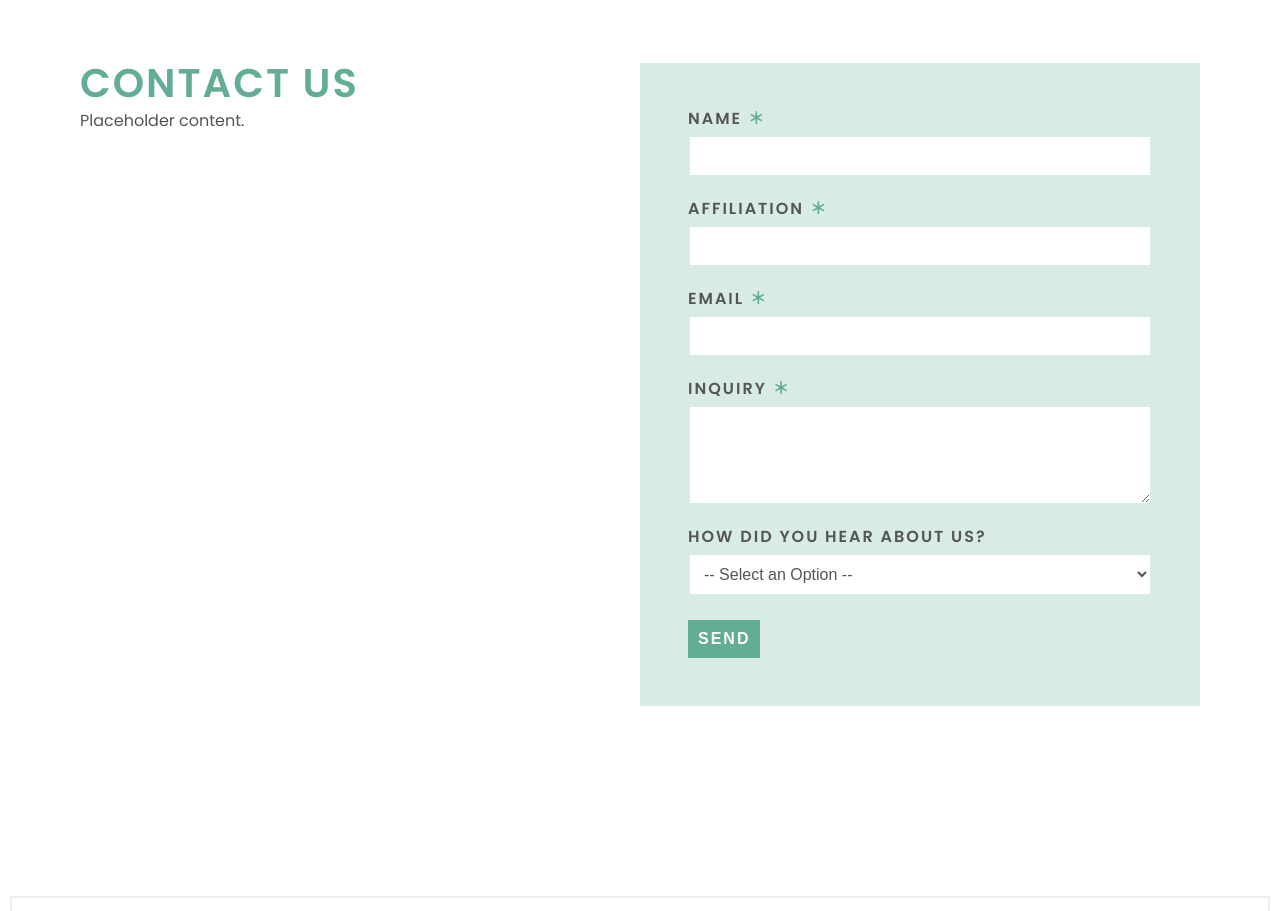
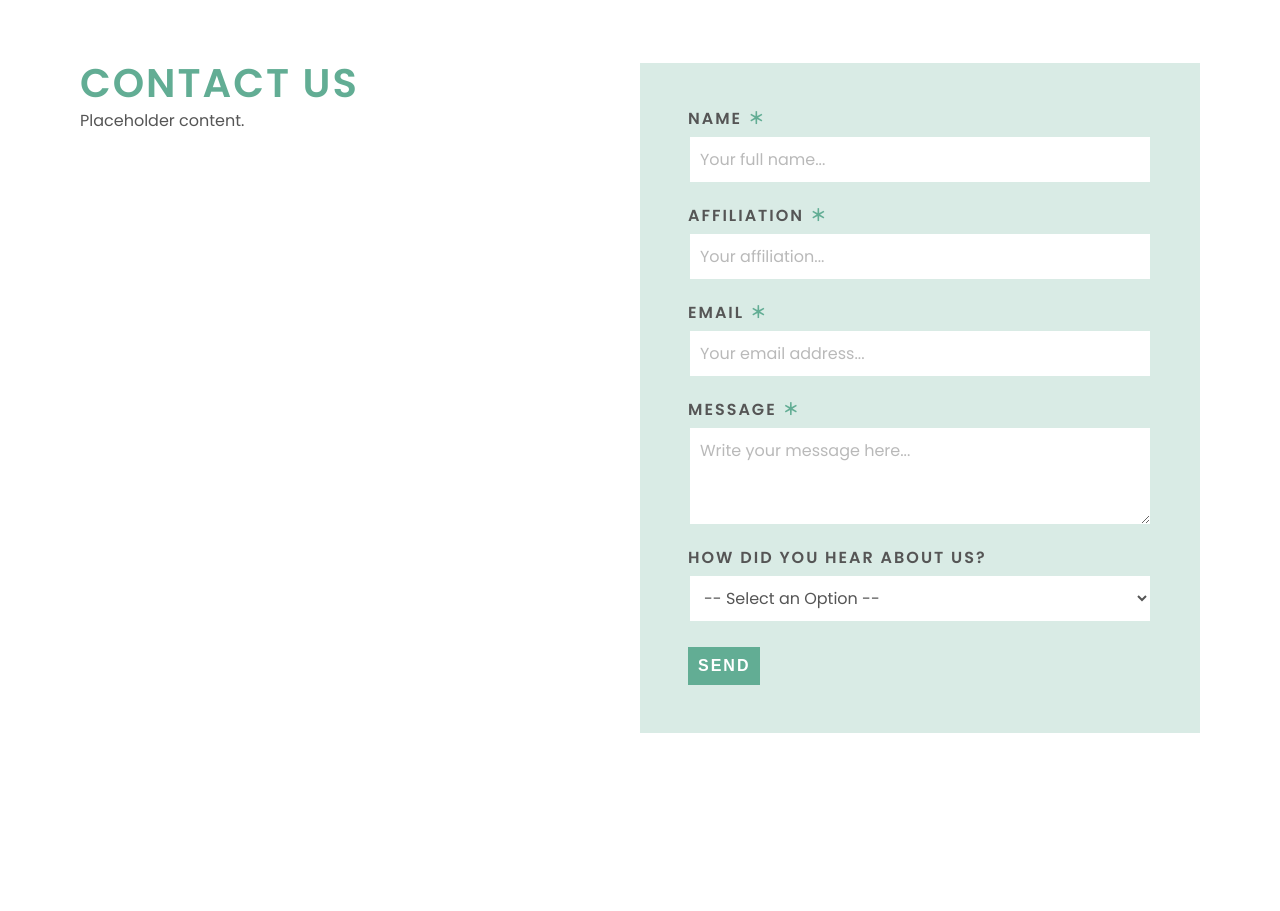
Before and after one commit to ohaanika/nextjs-website, a Next.js app: page / in a window 1280 px wide. Shown: the part 4360-5271 px from the top of the page. Built offline with nearby package versions, Linux system fonts and the light colour scheme; a web font is replaced by a local one.

Commit message:
feat(components, styles): update contact form

```diff
--- a/components/formContact.js
+++ b/components/formContact.js
@@ -13,7 +13,7 @@ const FormFieldInfo = [
     wrapper: "input",
     type: "text",
     required: true,
-    placeholder: "Your company name...",
+    placeholder: "Your affiliation...",
   },
   {
     label: "Email",
@@ -24,12 +24,12 @@ const FormFieldInfo = [
     placeholder: "Your email address...",
   },
   {
-    label: "Inquiry",
-    id: "inquiry",
+    label: "Message",
+    id: "message",
     wrapper: "textarea",
     type: "text",
     required: true,
-    placeholder: "What's your story?",
+    placeholder: "Write your message here...",
   },
 ]
 
@@ -44,7 +44,13 @@ function displayFormField(FormField, i=null) {
         <label htmlFor={FormField.id}>{FormField.label} {label_required}</label>
       </div>
       <div className="row pb-4">
-        <FormField.wrapper id={FormField.id} name={FormField.id} type={FormField.type} required></FormField.wrapper>
+        <FormField.wrapper
+          id={FormField.id}
+          name={FormField.id}
+          type={FormField.type}
+          placeholder={FormField.placeholder}
+          required
+        />
       </div>
     </div>
   )
--- a/styles/style.css
+++ b/styles/style.css
@@ -13,6 +13,7 @@
     --color-secondary-light: #dae9f7;
     --color-3: #d47f5e;
     --color-3-light: #fdefe8;
+    --font-family: "Poppins", "Open Sans", sans-serif;
 }
 
 * {
@@ -22,7 +23,7 @@
 }
 
 body {
-    font-family: "Poppins", "Open Sans", sans-serif;
+    font-family: var(--font-family);
     font-weight: normal;
     font-style: normal;
     text-decoration: none;
@@ -112,12 +113,16 @@ label {
     width: 100%;
 }
 input, textarea, select {
+    font-family: var(--font-family);
     font-size: 1em;
     color: var(--color-text);
     background-color: var(--color-background);
     border: 2px solid var(--color-primary-light);
     padding: 10px;
     width: 100%;
+}
+input::placeholder, textarea::placeholder, select::placeholder {
+    opacity: 0.5;
 }
 textarea {
     min-height: calc(1em + 24px);
```
